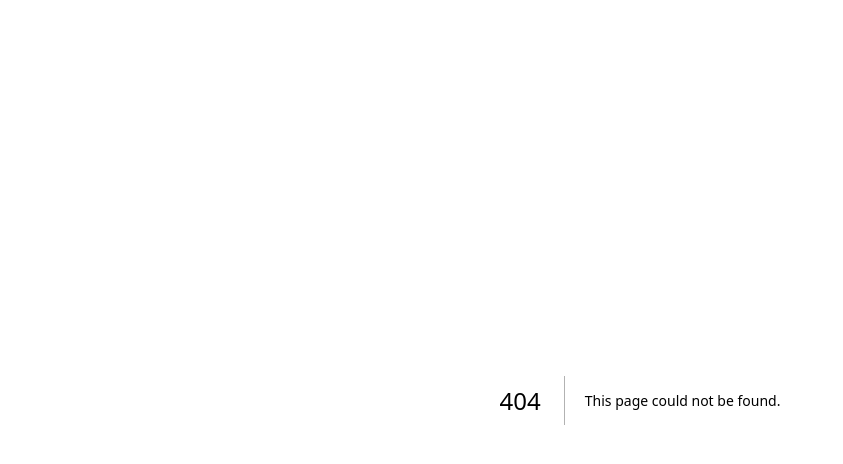
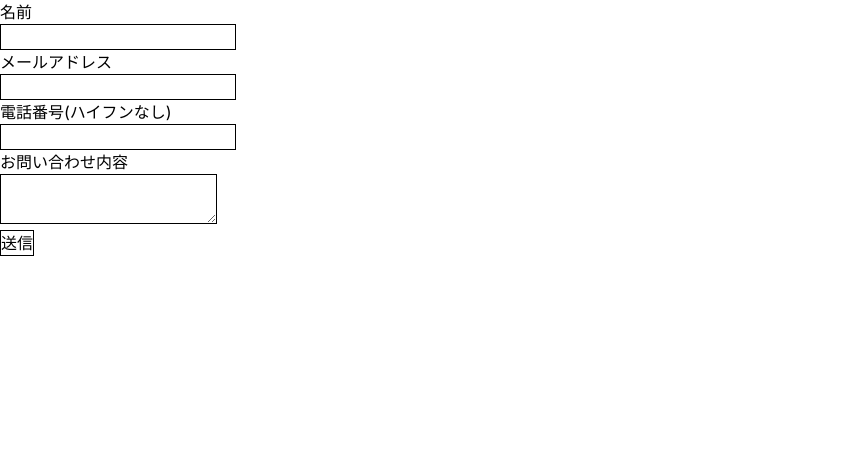
Before and after one commit to YM202c2100/app-using-form, a Next.js app: page /components/VanilaForm in a window 1280 px wide. Before the commit this address had no page. Shown: the top 464 px of the page, without its empty margins (0-843 px from the left). Built offline with nearby package versions, Linux system fonts and the light colour scheme.

Commit message:
仮のフォーム実装

```diff
--- /dev/null
+++ b/app/components/VanilaForm/page.tsx
@@ -0,0 +1,27 @@
+"use client"
+
+export default function VanilaForms(){
+  return(
+    <div>
+      <form onSubmit={e => {e.preventDefault();console.log(e.target)}}>
+        <div>
+          <p>名前</p>
+          <input type="text" name="name" className="border border-black" required/>
+        </div>
+        <div>
+          <p>メールアドレス</p>
+          <input type="email" name="email" className="border border-black" required/>
+        </div>
+        <div>
+          <p>電話番号(ハイフンなし)</p>
+          <input type="number" name="phone" className="border border-black"/>
+        </div>
+        <div>
+          <p>お問い合わせ内容</p>
+          <textarea name="text" className="border border-black" required></textarea>
+        </div>
+        <button type="submit" className="border border-black">送信</button>
+      </form>
+    </div>
+  )
+}
--- a/app/page.tsx
+++ b/app/page.tsx
@@ -1,5 +1,7 @@
+import VanilaForms from "./components/VanilaForm/page";
+
 export default function Home() {
   return (
-    <div></div>
+    <VanilaForms/>
   );
 }
```
